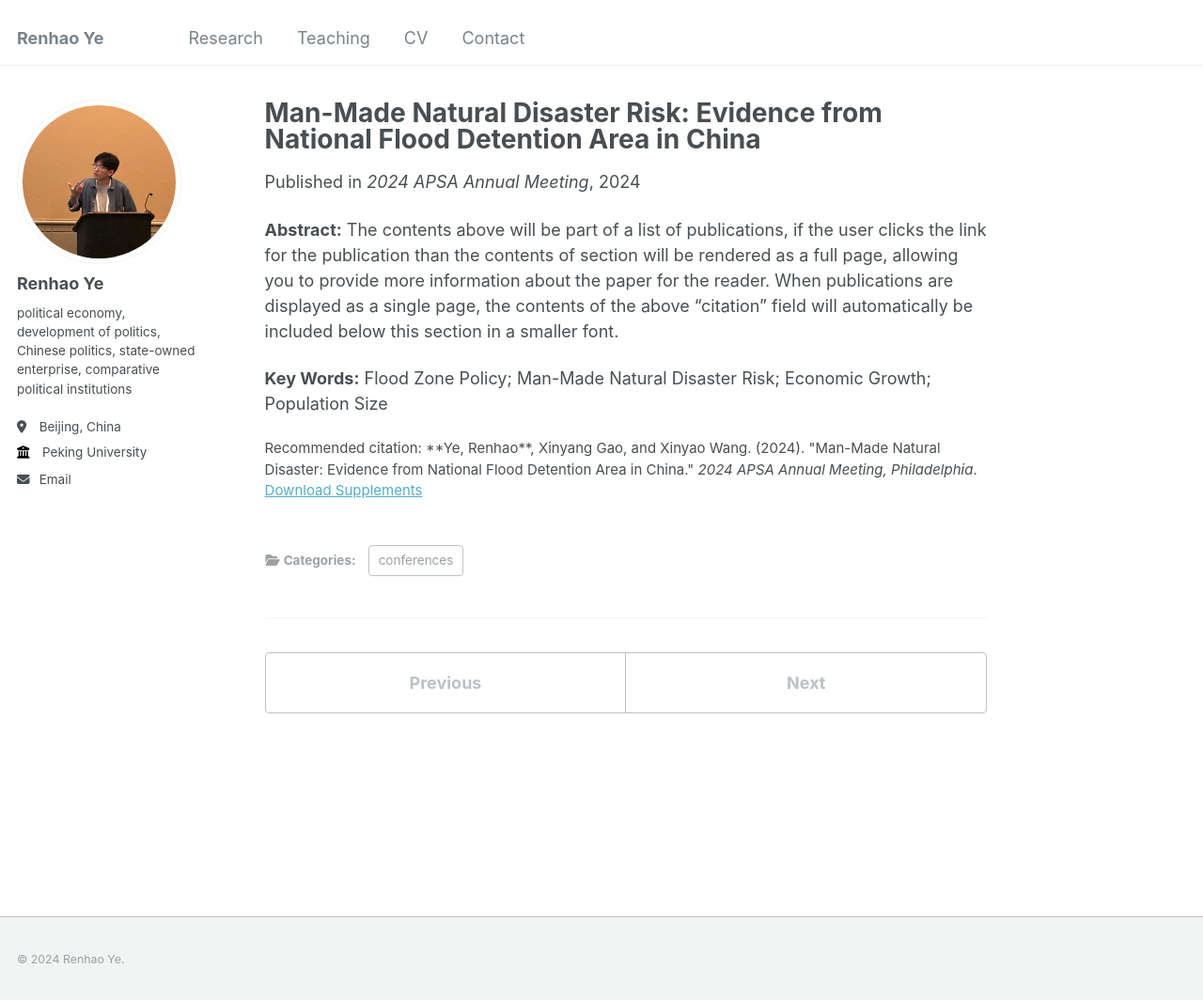
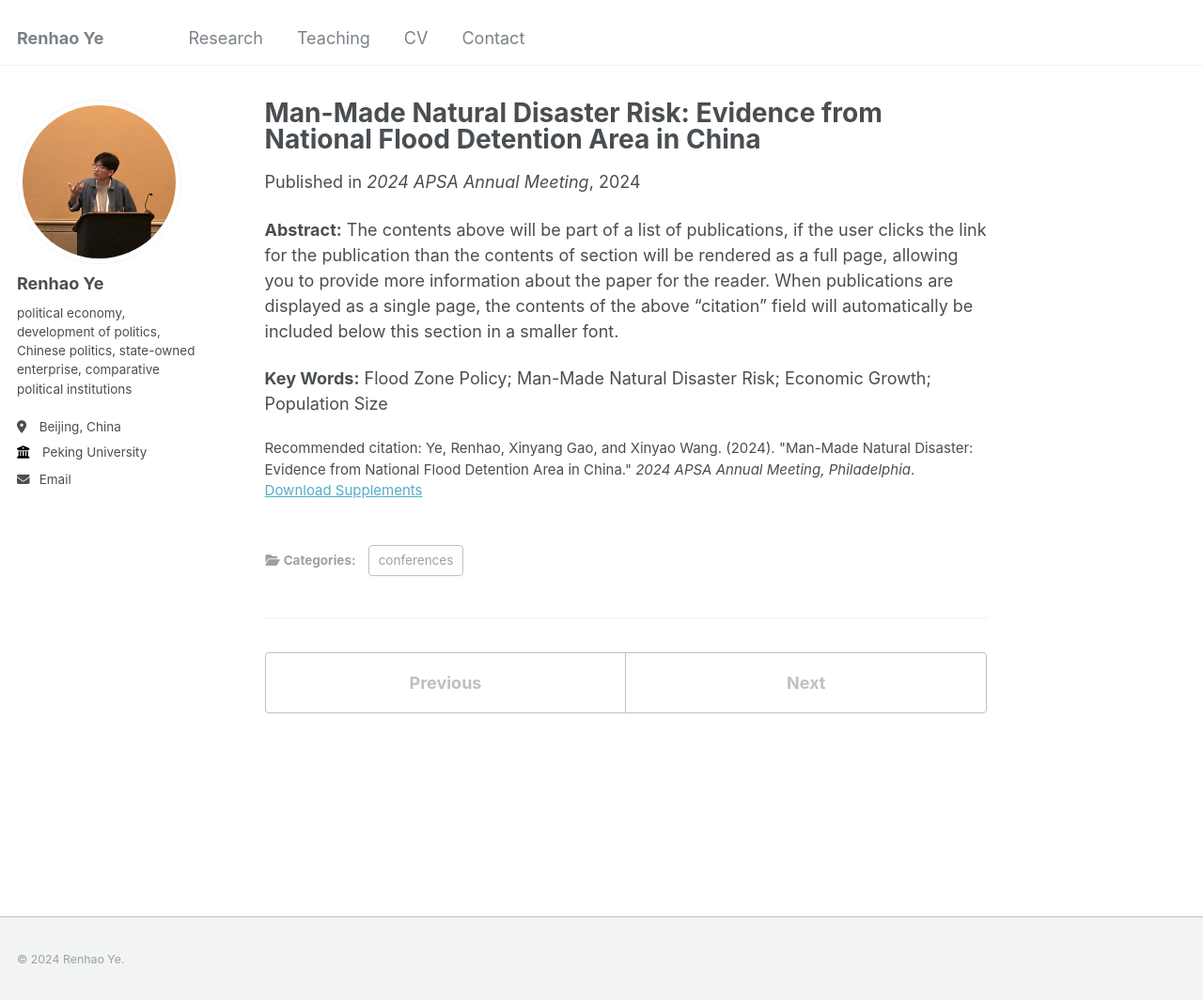
Before and after one commit to thenhow-ye/thenhow-ye.github.io, a Jekyll site: the page built from _publications/2024-09-07-flood-detention-area.md, in a window 1280 px wide and 1066 px high. Shown: the whole window at 94% size. Built offline with Jekyll 4.4.1, drawn with Linux system fonts in a browser that asks for light colours.

```diff
--- a/_publications/2024-09-07-flood-detention-area.md
+++ b/_publications/2024-09-07-flood-detention-area.md
@@ -7,7 +7,7 @@ excerpt: 'This paper develops the concept of man-made natural disaster risk, ref
 date: 2024-09-07
 venue: '2024 APSA Annual Meeting'
 slidesurl: 'https://doi.org/10.33774/apsa-2024-j5fm4-v2'
-citation: '**Ye, Renhao**, Xinyang Gao, and Xinyao Wang. (2024). &quot;Man-Made Natural Disaster: Evidence from National Flood Detention Area in China.&quot; <i>2024 APSA Annual Meeting, Philadelphia</i>.'
+citation: 'Ye, Renhao, Xinyang Gao, and Xinyao Wang. (2024). &quot;Man-Made Natural Disaster: Evidence from National Flood Detention Area in China.&quot; <i>2024 APSA Annual Meeting, Philadelphia</i>.'
 ---
 
 **Abstract:** The contents above will be part of a list of publications, if the user clicks the link for the publication than the contents of section will be rendered as a full page, allowing you to provide more information about the paper for the reader. When publications are displayed as a single page, the contents of the above "citation" field will automatically be included below this section in a smaller font.
```
